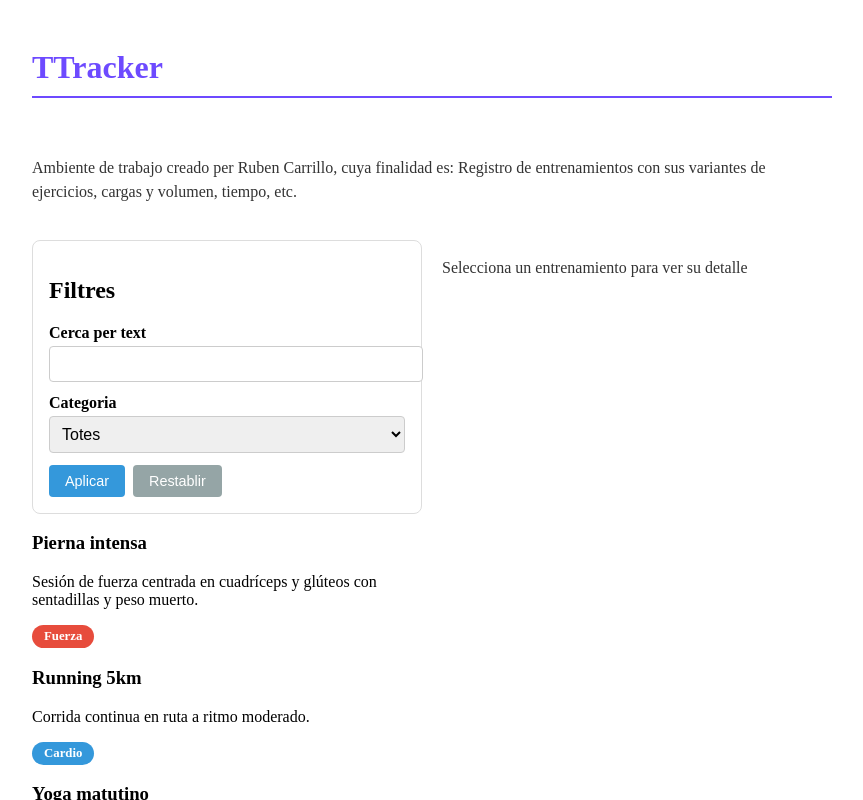
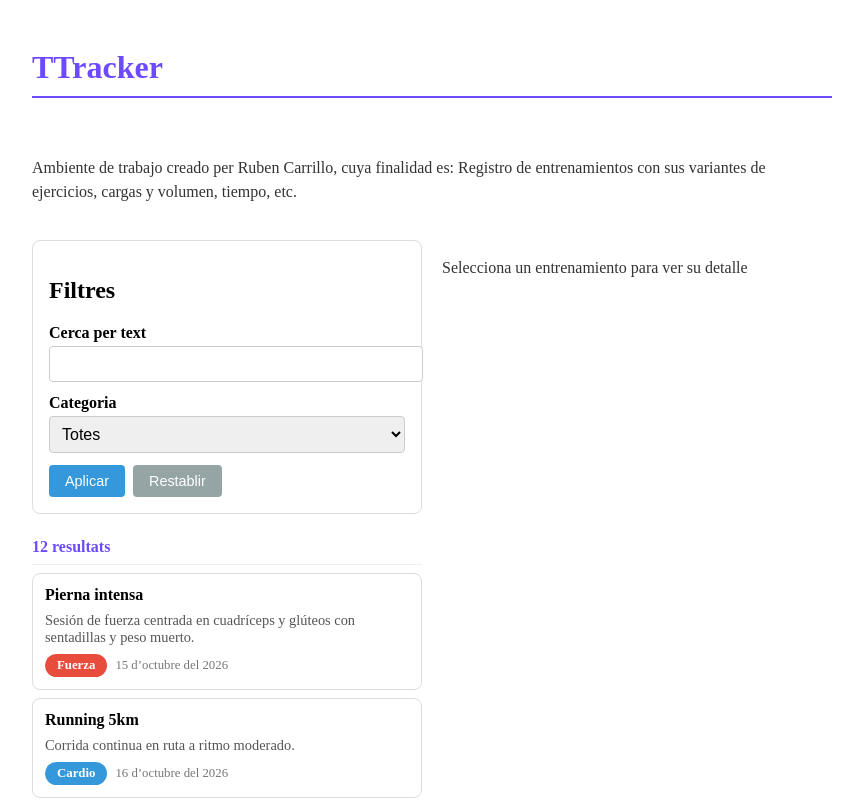
Before and after one commit to iocRCU/ioc-angular-registro-entreno-ruben-carrillo, an Angular app: page / in a window 1280 px wide. Shown: the top 800 px of the page, without its empty margins (208-1071 px from the left). Built offline with nearby package versions, Linux system fonts and the light colour scheme.

Commit message:
EAC2 Ejercicio 4: @for con track, @if/@else, contador, estado vacío y pipe de fecha

```diff
--- a/src/app/components/entrenamiento-card/entrenamiento-card.component.html
+++ b/src/app/components/entrenamiento-card/entrenamiento-card.component.html
@@ -6,7 +6,7 @@
   <p class="description">{{ entrenamiento.descripcion }}</p>
 
   <div class="meta-info">
-    <p><strong>Data:</strong> {{ entrenamiento.fecha }}</p>
+    <p><strong>Data:</strong> {{ entrenamiento.fecha | formattedDate  }}</p>
     <p><strong>Durada:</strong> {{ entrenamiento.duracionMinutos }} min</p>
     <p><strong>Destacat:</strong> {{ entrenamiento.destacado ? 'Sí' : 'No' }}</p>
   </div>
--- a/src/app/components/entrenamiento-card/entrenamiento-card.component.ts
+++ b/src/app/components/entrenamiento-card/entrenamiento-card.component.ts
@@ -1,9 +1,10 @@
 import { Component, Input } from '@angular/core';
 import { Entrenamiento } from '../../models/entrenamiento.model';
 import { TagBadge } from '../tag-badge/tag-badge.component';
+import { FormattedDatePipe } from '../../pipes/formatted-date.pipe';
 
 @Component({
-  imports: [TagBadge],
+  imports: [TagBadge, FormattedDatePipe],
   selector: 'app-entrenamiento-card',
   standalone: true,
   templateUrl: './entrenamiento-card.component.html',
--- a/src/app/components/entrenamiento-list/entrenamiento-list.component.html
+++ b/src/app/components/entrenamiento-list/entrenamiento-list.component.html
@@ -1,12 +1,31 @@
 <div class="list-container">
+  <!-- Contador de resultados -->
+  <div class="counter" role="status" aria-live="polite">
+    {{ count }} resultat{{ count !== 1 ? 's' : '' }}
+  </div>
+
+  <!-- Listado con @for -->
+  @if (entrenamientos.length > 0) {
     @for (entrenamiento of entrenamientos; track entrenamiento.id) {
       <div
         class="list-item"
         (click)="select(entrenamiento)"
+        tabindex="0"
+        role="button"
+        (keydown.enter)="select(entrenamiento)"
       >
         <h3>{{ entrenamiento.titulo }}</h3>
         <p>{{ entrenamiento.descripcion }}</p>
+        <div class="meta">
           <app-tag-badge [categoria]="entrenamiento.categoria" />
+          <small>{{ entrenamiento.fecha | formattedDate }}</small>
+        </div>
+      </div>
+    }
+  } @else {
+    <div class="empty-state" role="alert">
+      <p>No s'han trobat entrenaments amb els filtres aplicats.</p>
+      <p>Intenta canviar els paràmetres de cerca o restablir els filtres.</p>
     </div>
   }
 </div>
--- a/src/app/components/entrenamiento-list/entrenamiento-list.component.scss
+++ b/src/app/components/entrenamiento-list/entrenamiento-list.component.scss
@@ -0,0 +1,67 @@
+.list-container {
+  padding: 0;
+}
+
+.counter {
+  padding: 8px 0;
+  font-weight: 600;
+  color: #6d4aff;
+  border-bottom: 1px solid #eee;
+  margin-bottom: 8px;
+}
+
+.list-item {
+  padding: 12px;
+  border: 1px solid #ddd;
+  margin-bottom: 8px;
+  border-radius: 8px;
+  cursor: pointer;
+  transition: background-color 0.2s;
+  outline: none;
+
+  &:hover {
+    background-color: #f5f5f5;
+  }
+
+  &:focus {
+    outline: 2px solid #6d4aff;
+    outline-offset: 2px;
+    background-color: #f5f5f5;
+  }
+
+  h3 {
+    margin: 0 0 8px 0;
+    font-size: 1rem;
+  }
+
+  p {
+    margin: 0 0 8px 0;
+    font-size: 0.9rem;
+    color: #555;
+  }
+
+  .meta {
+    display: flex;
+    align-items: center;
+    gap: 8px;
+    margin-top: 8px;
+
+    small {
+      color: #777;
+      font-size: 0.8rem;
+    }
+  }
+}
+
+.empty-state {
+  padding: 24px;
+  text-align: center;
+  color: #777;
+  border: 2px dashed #ddd;
+  border-radius: 8px;
+  margin-top: 8px;
+
+  p {
+    margin: 4px 0;
+  }
+}
--- a/src/app/components/entrenamiento-list/entrenamiento-list.component.ts
+++ b/src/app/components/entrenamiento-list/entrenamiento-list.component.ts
@@ -1,9 +1,10 @@
 import { Component, Input, Output, EventEmitter } from '@angular/core';
 import { Entrenamiento } from '../../models/entrenamiento.model';
 import { TagBadge } from '../tag-badge/tag-badge.component';
+import { FormattedDatePipe } from '../../pipes/formatted-date.pipe';
 
 @Component({
-  imports: [TagBadge],
+  imports: [TagBadge, FormattedDatePipe],
   selector: 'app-entrenamiento-list',
   standalone: true,
   templateUrl: './entrenamiento-list.component.html',
@@ -13,6 +14,10 @@ export class EntrenamientoList {
   @Input() entrenamientos: Entrenamiento[] = [];
   @Output() selectEntrenamiento = new EventEmitter<Entrenamiento>();
 
+  get count(): number {
+    return this.entrenamientos.length;
+  }
+
   select(entrenamiento: Entrenamiento) {
     this.selectEntrenamiento.emit(entrenamiento);
   }
--- /dev/null
+++ b/src/app/pipes/formatted-date.pipe.ts
@@ -0,0 +1,21 @@
+import { Pipe, PipeTransform } from '@angular/core';
+
+@Pipe({
+  name: 'formattedDate',
+  standalone: true
+})
+export class FormattedDatePipe implements PipeTransform {
+  transform(value: string): string {
+    if (!value) return '';
+    try {
+      const date = new Date(value);
+      return date.toLocaleDateString('ca-ES', {
+        year: 'numeric',
+        month: 'long',
+        day: 'numeric'
+      });
+    } catch {
+      return value;
+    }
+  }
+}
```
Lines whose indentation alone changed are shown as unchanged.
